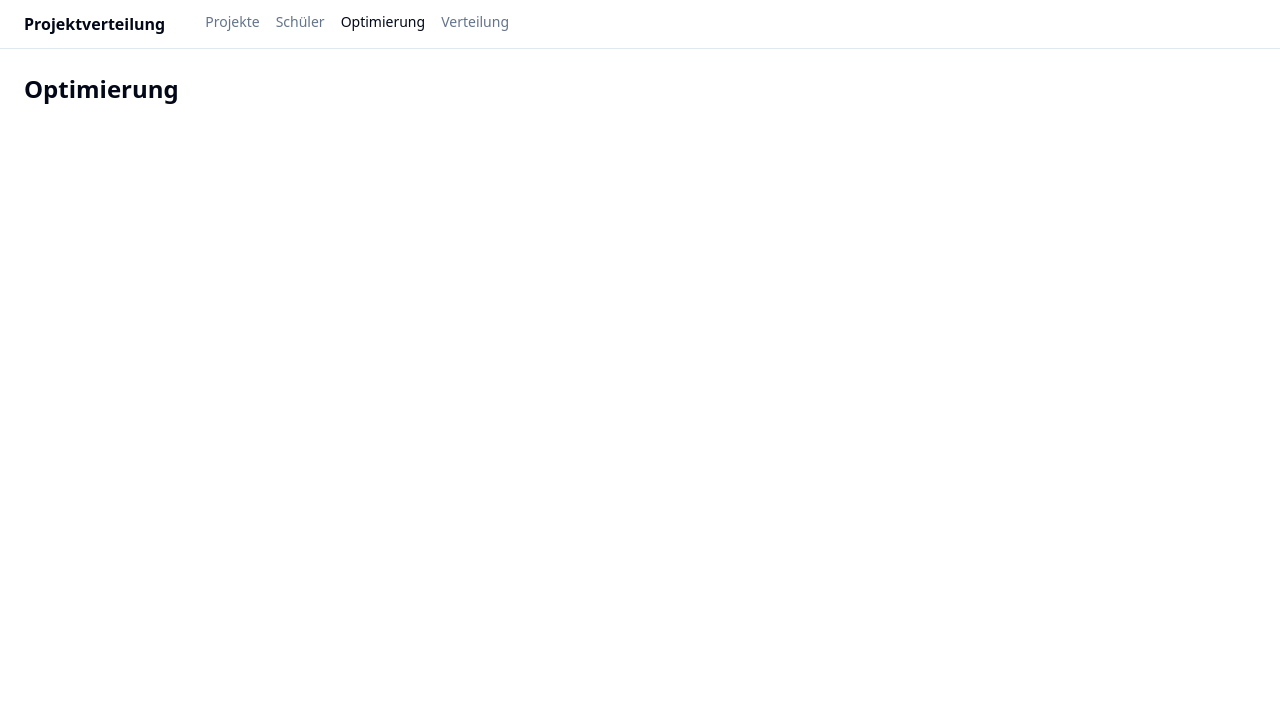
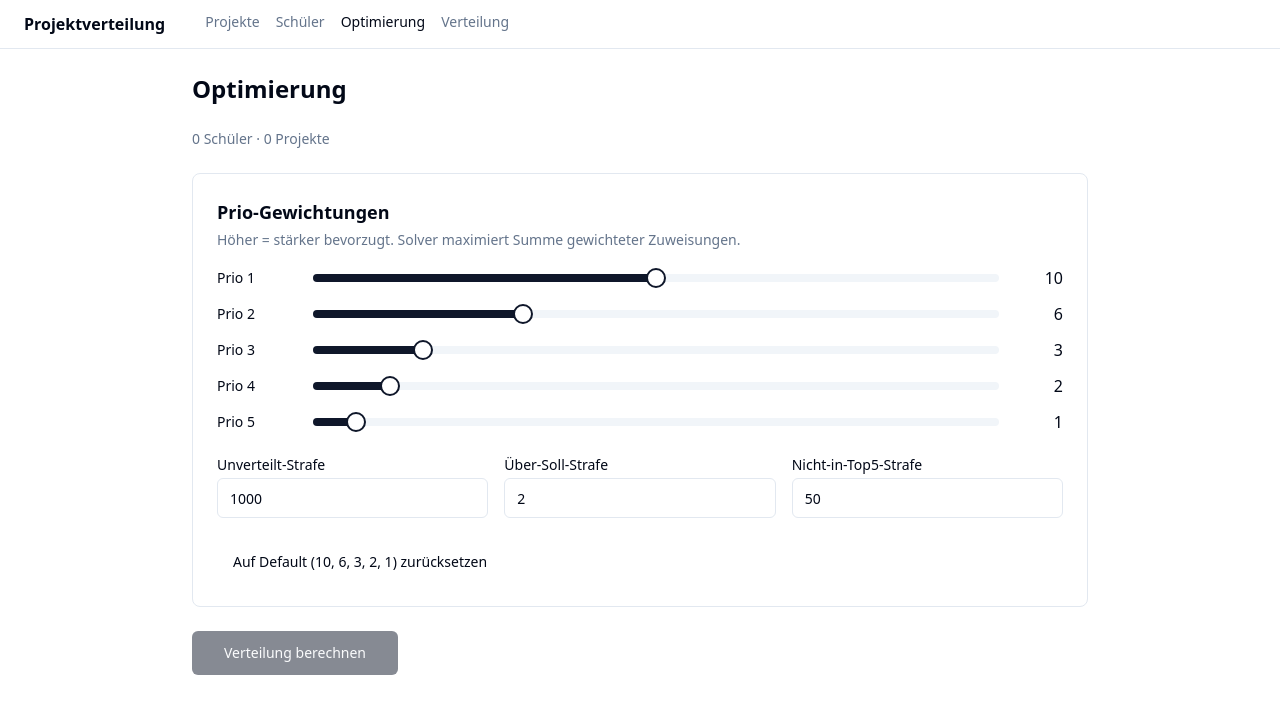
Before and after one commit to smart-byte/wunschplatz, a React (Vite) app: page /optimize in a window 1280 px wide. Shown: the top 714 px of the page. Built offline with nearby package versions, Linux system fonts and the light colour scheme.

Commit message:
feat(optimize): add solver config form and worker trigger

```diff
--- /dev/null
+++ b/src/components/optimize/SolverConfigForm.tsx
@@ -0,0 +1,77 @@
+import { Input } from '@/components/ui/input';
+import { Label } from '@/components/ui/label';
+import { Slider } from '@/components/ui/slider';
+import { useSolverConfigStore } from '@/store/useSolverConfigStore';
+import { defaultSolverConfig } from '@/types';
+import { Button } from '@/components/ui/button';
+
+export function SolverConfigForm() {
+  const config = useSolverConfigStore((s) => s.config);
+  const setConfig = useSolverConfigStore((s) => s.setConfig);
+  const reset = useSolverConfigStore((s) => s.reset);
+
+  function updateWeight(index: number, value: number) {
+    const next = [...config.priorityWeights] as [number, number, number, number, number];
+    next[index] = value;
+    setConfig({ ...config, priorityWeights: next });
+  }
+
+  return (
+    <div className="space-y-6 border rounded-lg p-6 bg-card">
+      <div>
+        <h2 className="text-lg font-semibold mb-1">Prio-Gewichtungen</h2>
+        <p className="text-sm text-muted-foreground mb-4">
+          Höher = stärker bevorzugt. Solver maximiert Summe gewichteter Zuweisungen.
+        </p>
+        <div className="space-y-3">
+          {config.priorityWeights.map((w, i) => (
+            <div key={i} className="flex items-center gap-4">
+              <Label className="w-20">Prio {i + 1}</Label>
+              <Slider
+                value={[w]}
+                min={0}
+                max={20}
+                step={1}
+                onValueChange={(v) => updateWeight(i, v[0])}
+                className="flex-1"
+              />
+              <span className="w-12 text-right tabular-nums">{w}</span>
+            </div>
+          ))}
+        </div>
+      </div>
+
+      <div className="grid grid-cols-3 gap-4">
+        <div className="grid gap-1.5">
+          <Label htmlFor="unmatched">Unverteilt-Strafe</Label>
+          <Input
+            id="unmatched"
+            type="number"
+            value={config.unmatchedPenalty}
+            onChange={(e) => setConfig({ ...config, unmatchedPenalty: parseInt(e.target.value, 10) || 0 })}
+          />
+        </div>
+        <div className="grid gap-1.5">
+          <Label htmlFor="overTarget">Über-Soll-Strafe</Label>
+          <Input
+            id="overTarget"
+            type="number"
+            value={config.overTargetPenalty}
+            onChange={(e) => setConfig({ ...config, overTargetPenalty: parseInt(e.target.value, 10) || 0 })}
+          />
+        </div>
+        <div className="grid gap-1.5">
+          <Label htmlFor="notInTop5">Nicht-in-Top5-Strafe</Label>
+          <Input
+            id="notInTop5"
+            type="number"
+            value={config.notInTop5Penalty}
+            onChange={(e) => setConfig({ ...config, notInTop5Penalty: parseInt(e.target.value, 10) || 0 })}
+          />
+        </div>
+      </div>
+
+      <Button variant="ghost" onClick={reset}>Auf Default ({defaultSolverConfig.priorityWeights.join(', ')}) zurücksetzen</Button>
+    </div>
+  );
+}
--- /dev/null
+++ b/src/hooks/useSolver.ts
@@ -0,0 +1,54 @@
+import { useState, useCallback } from 'react';
+import { useStudentsStore } from '@/store/useStudentsStore';
+import { useProjectsStore } from '@/store/useProjectsStore';
+import { useAssignmentsStore } from '@/store/useAssignmentsStore';
+import { useSolverConfigStore } from '@/store/useSolverConfigStore';
+import type { SolveResponse, SolveRequest } from '@/solver/solver.worker';
+import type { SolverStats } from '@/types';
+
+export function useSolver() {
+  const [running, setRunning] = useState(false);
+  const [error, setError] = useState<string | null>(null);
+  const [lastStats, setLastStats] = useState<SolverStats | null>(null);
+
+  const run = useCallback(async () => {
+    setRunning(true);
+    setError(null);
+    try {
+      const students = useStudentsStore.getState().students;
+      const projects = useProjectsStore.getState().projects;
+      const config = useSolverConfigStore.getState().config;
+
+      const worker = new Worker(
+        new URL('@/solver/solver.worker.ts', import.meta.url),
+        { type: 'module' },
+      );
+
+      const result = await new Promise<SolveResponse>((resolve, reject) => {
+        worker.onmessage = (e: MessageEvent<SolveResponse>) => resolve(e.data);
+        worker.onerror = (e) => reject(new Error(e.message || 'Worker error'));
+        const req: SolveRequest = { type: 'solve', students, projects, config };
+        worker.postMessage(req);
+      });
+
+      worker.terminate();
+
+      if (result.type === 'error') {
+        setError(result.message);
+        return;
+      }
+
+      useAssignmentsStore.getState().setAssignments(
+        result.payload.assignments,
+        result.payload.run,
+      );
+      setLastStats(result.payload.stats);
+    } catch (e) {
+      setError(e instanceof Error ? e.message : String(e));
+    } finally {
+      setRunning(false);
+    }
+  }, []);
+
+  return { running, error, lastStats, run };
+}
--- a/src/pages/OptimizePage.tsx
+++ b/src/pages/OptimizePage.tsx
@@ -1,3 +1,45 @@
+import { useNavigate } from 'react-router-dom';
+import { Button } from '@/components/ui/button';
+import { SolverConfigForm } from '@/components/optimize/SolverConfigForm';
+import { useSolver } from '@/hooks/useSolver';
+import { useStudentsStore } from '@/store/useStudentsStore';
+import { useProjectsStore } from '@/store/useProjectsStore';
+import { toast } from 'sonner';
+
 export default function OptimizePage() {
-  return <div><h1 className="text-2xl font-bold mb-4">Optimierung</h1></div>;
+  const navigate = useNavigate();
+  const { running, error, lastStats, run } = useSolver();
+  const studentCount = useStudentsStore((s) => s.students.length);
+  const projectCount = useProjectsStore((s) => s.projects.length);
+
+  async function handleRun() {
+    await run();
+    toast.success('Verteilung berechnet');
+    navigate('/distribution');
+  }
+
+  return (
+    <div className="max-w-4xl mx-auto space-y-6">
+      <h1 className="text-2xl font-bold">Optimierung</h1>
+      <p className="text-sm text-muted-foreground">
+        {studentCount} Schüler · {projectCount} Projekte
+      </p>
+      <SolverConfigForm />
+      <div className="flex items-center gap-4">
+        <Button
+          size="lg"
+          disabled={running || studentCount === 0 || projectCount === 0}
+          onClick={handleRun}
+        >
+          {running ? 'Berechne…' : 'Verteilung berechnen'}
+        </Button>
+        {error && <p className="text-sm text-destructive">{error}</p>}
+      </div>
+      {lastStats && (
+        <div className="text-sm text-muted-foreground">
+          Letzte Berechnung: Prio1: {lastStats.assignedByPriority[0]} · Prio2: {lastStats.assignedByPriority[1]} · …
+        </div>
+      )}
+    </div>
+  );
 }
```
